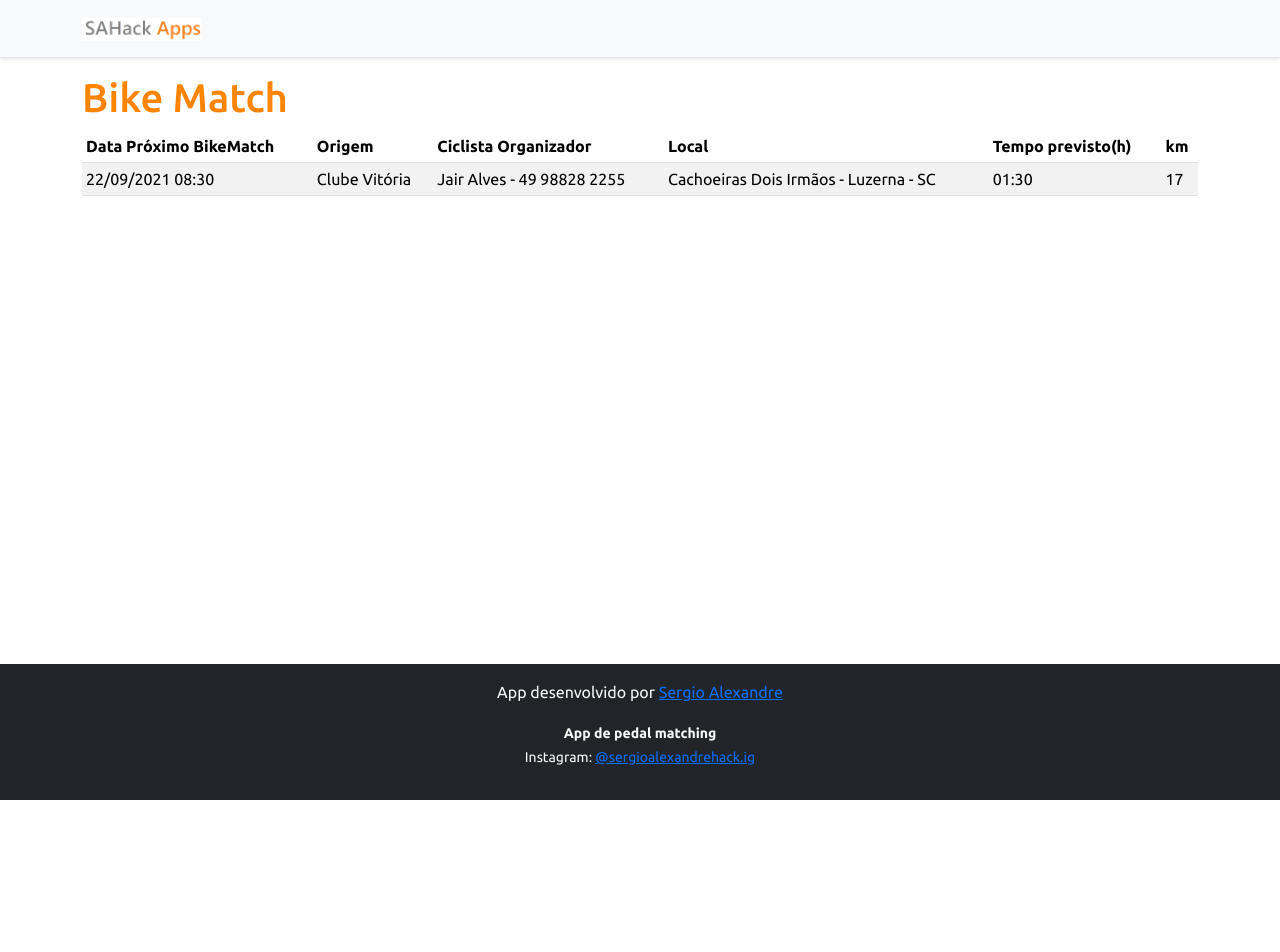
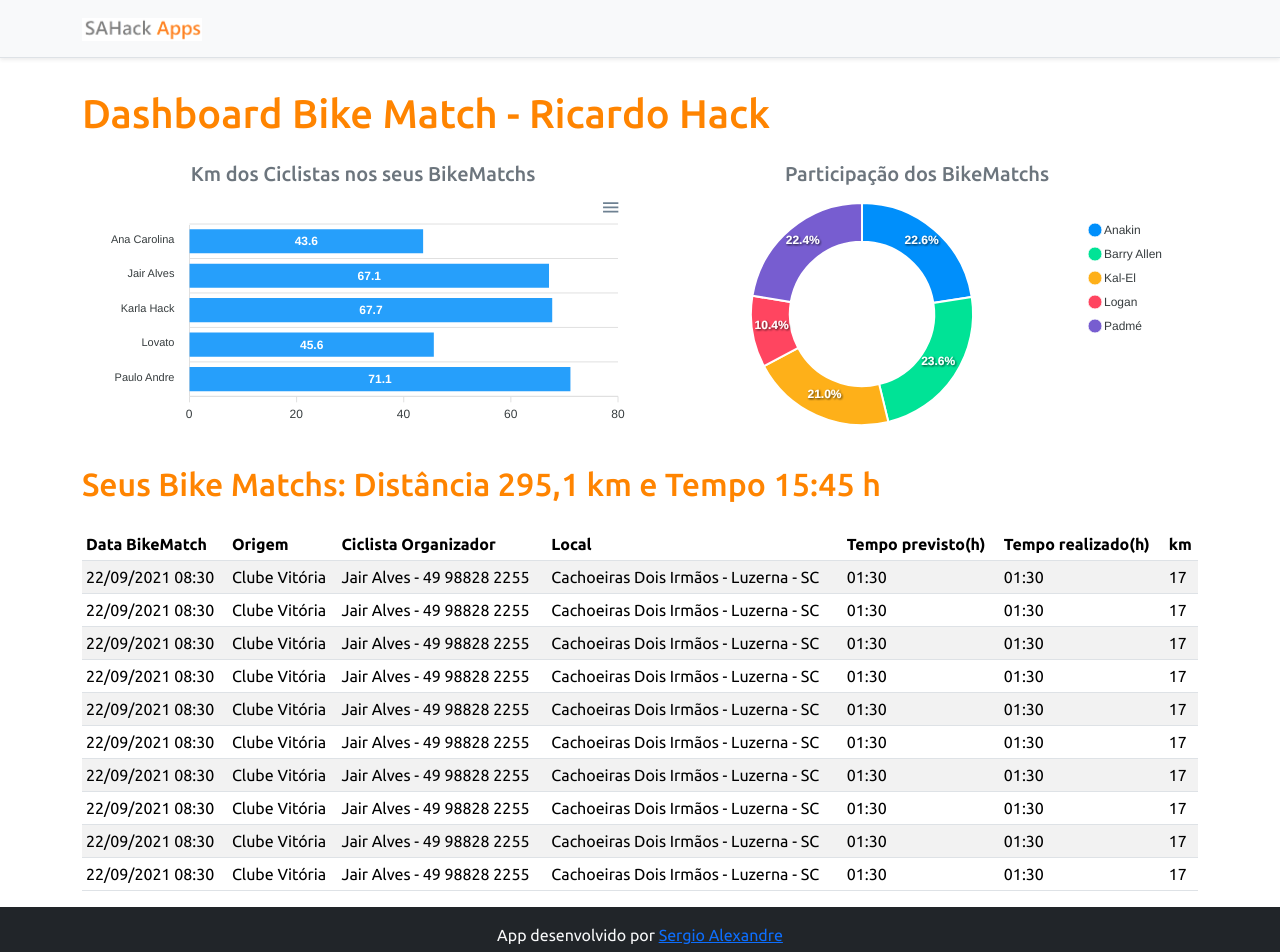
Before and after one commit to 02703540930/BikeMatch, a React (Create React App) app in the folder frontend/: page / in a window 1280 px wide. Shown: the top 952 px of the page. Before the commit the page ends 800 px from the top, so only its background shows below. Built offline with nearby package versions, Linux system fonts and the light colour scheme.

Commit message:
Site Fixo

```diff
--- a/frontend/package.json
+++ b/frontend/package.json
@@ -11,8 +11,10 @@
     "@types/node": "^12.0.0",
     "@types/react": "^17.0.0",
     "@types/react-dom": "^17.0.0",
+    "apexcharts": "^3.28.1",
     "bootstrap": "5.1.1",
     "react": "^17.0.2",
+    "react-apexcharts": "^1.3.9",
     "react-dom": "^17.0.2",
     "react-scripts": "4.0.3",
     "typescript": "^4.1.2",
--- a/frontend/src/App.tsx
+++ b/frontend/src/App.tsx
@@ -1,4 +1,6 @@
+import BarChart from "components/BarChart/Index";
 import DataTable from "components/DataTable";
+import DonutsChart from "components/DonutChart";
 import Footer from "components/Footer";
 import NavBar from "components/NavBar";
 
@@ -7,7 +9,23 @@ function App() {
     <>
       <NavBar />
       <div className="container">
-        <h1 className="text-primary">Bike Match</h1>
+        <h1 className="text-primary py-3">Dashboard Bike Match - Ricardo Hack</h1>
+
+        <div className="row px-3">
+          <div className="col-sm-6">
+            <h5 className="text-center text-secondary">Km dos Ciclistas nos seus BikeMatchs</h5>
+            <BarChart />
+          </div>
+          <div className="col-sm-6">
+            <h5 className="text-center text-secondary">Participação dos BikeMatchs</h5>
+            <DonutsChart />
+          </div>
+        </div>
+
+        <div className="py-3">
+          <h2 className="text-primary">Seus Bike Matchs: Distância 295,1 km e Tempo 15:45 h </h2>
+        </div>
+
         <DataTable></DataTable>
       </div>
       <Footer></Footer>
--- /dev/null
+++ b/frontend/src/components/BarChart/Index.tsx
@@ -0,0 +1,35 @@
+import Chart from 'react-apexcharts';
+
+const BarChart = () => {
+
+    const options = {
+        plotOptions: {
+            bar: {
+                horizontal: true,
+            }
+        },
+    };
+
+    const mockData = {
+        labels: {
+            categories: ['Ana Carolina', 'Jair Alves', 'Karla Hack', 'Lovato', 'Paulo Andre']
+        },
+        series: [
+            {
+                name: "KM Rodados",
+                data: [43.6, 67.1, 67.7, 45.6, 71.1]
+            }
+        ]
+    };
+
+    return (
+        <Chart
+           options={{ ...options, xaxis: mockData.labels}}
+           series={mockData.series}
+           type="bar"
+           height="240"
+        />
+    );
+}
+
+export default BarChart;
--- a/frontend/src/components/DataTable/index.tsx
+++ b/frontend/src/components/DataTable/index.tsx
@@ -4,11 +4,12 @@ const DataTable = () => {
             <table className="table table-striped table-sm">
                 <thead>
                     <tr>
-                        <th>Data Próximo BikeMatch</th>
+                        <th>Data BikeMatch</th>
                         <th>Origem</th>
                         <th>Ciclista Organizador</th>
                         <th>Local</th>
                         <th>Tempo previsto(h) </th>
+                        <th>Tempo realizado(h) </th>
                         <th>km</th>
                     </tr>
                 </thead>
@@ -19,6 +20,88 @@ const DataTable = () => {
                         <td>Jair Alves - 49 98828 2255</td>
                         <td>Cachoeiras Dois Irmãos - Luzerna - SC</td>
                         <td>01:30</td>
+                        <td>01:30</td>
+                        <td>17</td>
+                    </tr>
+                    <tr>
+                        <td>22/09/2021 08:30</td>
+                        <td>Clube Vitória</td>
+                        <td>Jair Alves - 49 98828 2255</td>
+                        <td>Cachoeiras Dois Irmãos - Luzerna - SC</td>
+                        <td>01:30</td>
+                        <td>01:30</td>
+                        <td>17</td>
+                    </tr>
+                    <tr>
+                        <td>22/09/2021 08:30</td>
+                        <td>Clube Vitória</td>
+                        <td>Jair Alves - 49 98828 2255</td>
+                        <td>Cachoeiras Dois Irmãos - Luzerna - SC</td>
+                        <td>01:30</td>
+                        <td>01:30</td>
+                        <td>17</td>
+                    </tr>
+                    <tr>
+                        <td>22/09/2021 08:30</td>
+                        <td>Clube Vitória</td>
+                        <td>Jair Alves - 49 98828 2255</td>
+                        <td>Cachoeiras Dois Irmãos - Luzerna - SC</td>
+                        <td>01:30</td>
+                        <td>01:30</td>
+                        <td>17</td>
+                    </tr>
+                    <tr>
+                        <td>22/09/2021 08:30</td>
+                        <td>Clube Vitória</td>
+                        <td>Jair Alves - 49 98828 2255</td>
+                        <td>Cachoeiras Dois Irmãos - Luzerna - SC</td>
+                        <td>01:30</td>
+                        <td>01:30</td>
+                        <td>17</td>
+                    </tr>
+                    <tr>
+                        <td>22/09/2021 08:30</td>
+                        <td>Clube Vitória</td>
+                        <td>Jair Alves - 49 98828 2255</td>
+                        <td>Cachoeiras Dois Irmãos - Luzerna - SC</td>
+                        <td>01:30</td>
+                        <td>01:30</td>
+                        <td>17</td>
+                    </tr>
+                    <tr>
+                        <td>22/09/2021 08:30</td>
+                        <td>Clube Vitória</td>
+                        <td>Jair Alves - 49 98828 2255</td>
+                        <td>Cachoeiras Dois Irmãos - Luzerna - SC</td>
+                        <td>01:30</td>
+                        <td>01:30</td>
+                        <td>17</td>
+                    </tr>
+                    <tr>
+                        <td>22/09/2021 08:30</td>
+                        <td>Clube Vitória</td>
+                        <td>Jair Alves - 49 98828 2255</td>
+                        <td>Cachoeiras Dois Irmãos - Luzerna - SC</td>
+                        <td>01:30</td>
+                        <td>01:30</td>
+                        <td>17</td>
+                    </tr>
+                    <tr>
+                        <td>22/09/2021 08:30</td>
+                        <td>Clube Vitória</td>
+                        <td>Jair Alves - 49 98828 2255</td>
+                        <td>Cachoeiras Dois Irmãos - Luzerna - SC</td>
+                        <td>01:30</td>
+                        <td>01:30</td>
+                        <td>17</td>
+                    </tr>
+                    <tr>
+                        <td>22/09/2021 08:30</td>
+                        <td>Clube Vitória</td>
+                        <td>Jair Alves - 49 98828 2255</td>
+                        <td>Cachoeiras Dois Irmãos - Luzerna - SC</td>
+                        <td>01:30</td>
+                        <td>01:30</td>
                         <td>17</td>
                     </tr>
                 </tbody>
--- /dev/null
+++ b/frontend/src/components/DonutChart/index.tsx
@@ -0,0 +1,27 @@
+import Chart from 'react-apexcharts';
+
+const DonutChart = () => {
+
+
+    const mockData = {
+        series: [477138, 499928, 444867, 220426, 473088],
+        labels: ['Anakin', 'Barry Allen', 'Kal-El', 'Logan', 'Padmé']
+    }
+
+    const options = {
+        legend: {
+            show: true
+        }
+    }
+
+    return (
+        <Chart
+           options={{ ...options, labels: mockData.labels}}
+           series={mockData.series}
+           type="donut"
+           height="240"
+        />
+    );
+}
+
+export default DonutChart;
--- a/frontend/src/components/NavBar/index.tsx
+++ b/frontend/src/components/NavBar/index.tsx
@@ -6,6 +6,7 @@ const NavBar = () => {
                 <nav className="my-2 my-md-0 mr-md-3">
                     <img src={ImgDsDark} alt="BikeMatch" width="120" />
                 </nav>
+
             </div>
         </div>
     );
```
Also changed, not shown: 1 other file (tests, documents, lock files or other folders).
